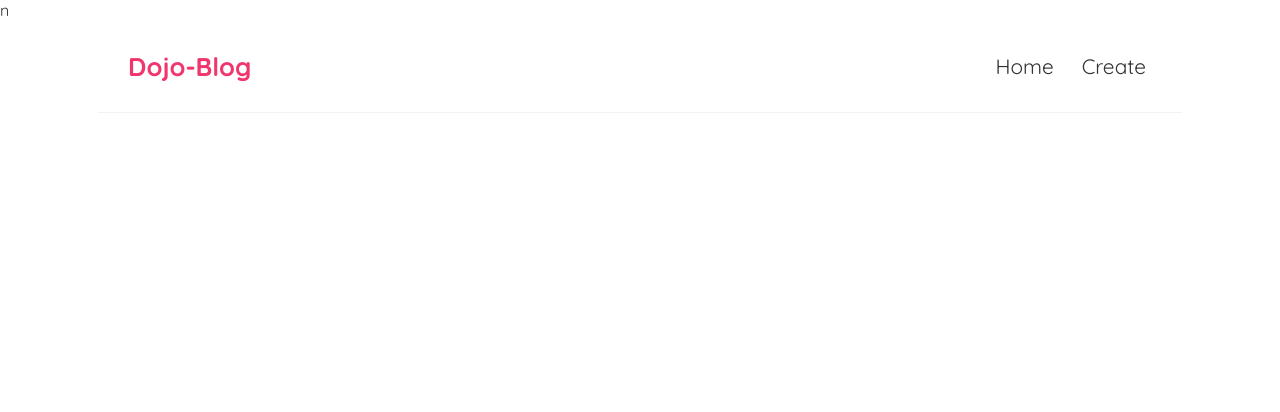
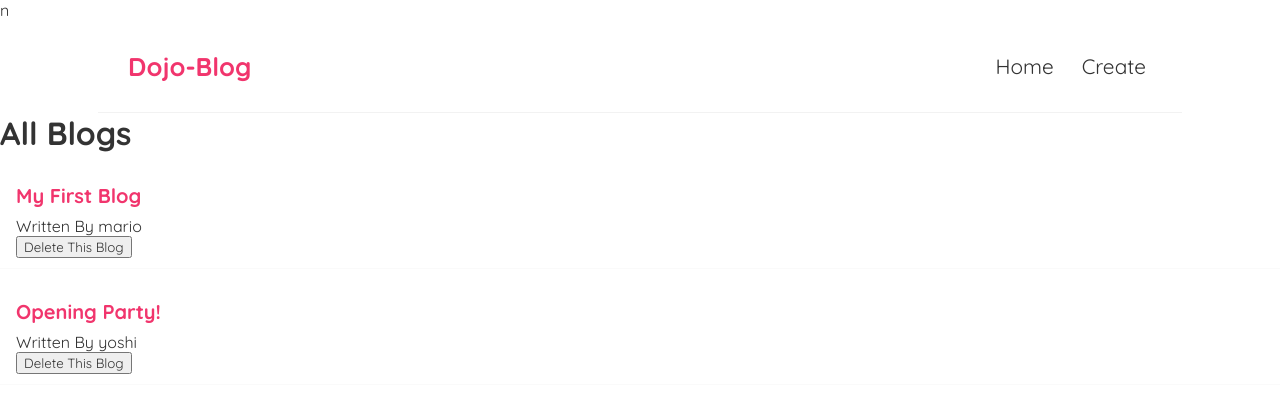
Before and after one commit to Kanwarbir02/dojo-bloG, a React (Create React App) app: page / in a window 1280 px wide. Shown: the top 412 px of the page. Built offline with nearby package versions, Linux system fonts and the light colour scheme; data requests are answered from the project's data file.

Commit message:
Fetch and Setblogs

```diff
--- a/src/Homepage.js
+++ b/src/Homepage.js
@@ -19,14 +19,14 @@ const Homepage = () => {
             return res.json();
           })
           .then(data => {
-            console.log(data);
+           setBlogs(data);
           })
       }, [])
 
     return (
 
         <div className="home">
-            {/* <BlogList blogs={blogs} title="All Blogs" handleDelete = {handleDelete}/> */}
+           {blogs && <BlogList blogs={blogs} title="All Blogs" handleDelete = {handleDelete}/> }
 
         {/* <BlogList blogProp={blogs.filter((blog) => blog.author.toLowerCase() === "jake")} title="Jake's Blogs" /> */}
 
--- a/src/blog_list.js
+++ b/src/blog_list.js
@@ -10,7 +10,7 @@ const BlogList = (props) => {
             {blogs.map((blog) => (
             <div className="blog-preview" key={blog.id}>
 
-                <h2>{blog.content}</h2>
+                <h2>{blog.title}</h2>
                 <p>Written By {blog.author}</p>
                 <button onClick={() => handleDelete(blog.id)}>Delete This Blog</button>
             </div>
```
